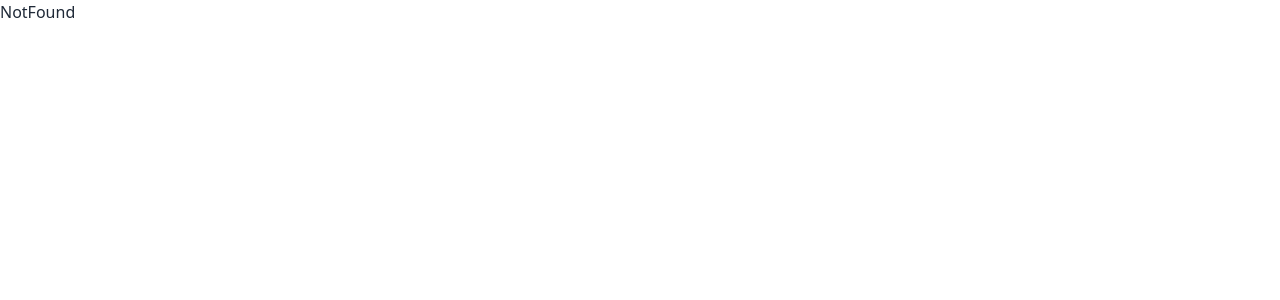
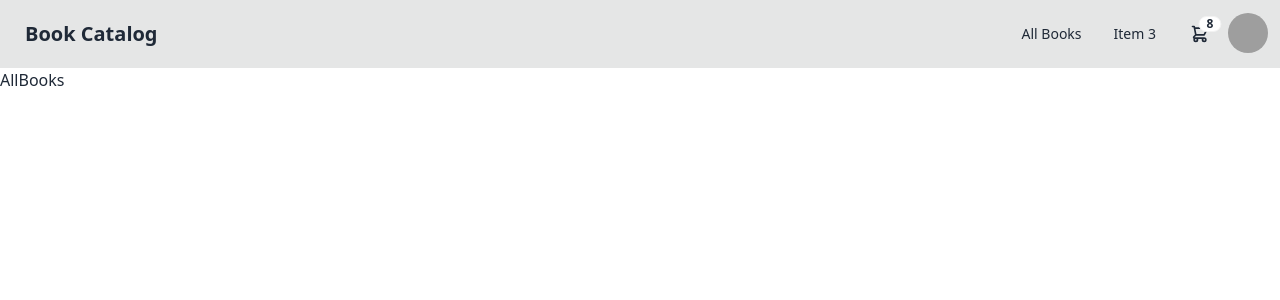
Before and after one commit to Fahadmohammad1/book-catalog-client, a React (Vite) app: page /all-books in a window 1280 px wide. Shown: the top 300 px of the page. Built offline with nearby package versions, Linux system fonts and the light colour scheme; grey boxes are pictures that could not be loaded.

Commit message:
all books route & page added

```diff
--- a/src/layouts/Navbar.tsx
+++ b/src/layouts/Navbar.tsx
@@ -1,13 +1,14 @@
+import { Link } from "react-router-dom";
 
 export default function Navbar() {
   return (
     <div className="navbar bg-base-300">
   <div className="flex-1">
-    <a className="btn btn-ghost normal-case text-xl">Book Catalog</a>
+    <Link to="/" className="btn btn-ghost normal-case text-xl">Book Catalog</Link>
   </div>
   <div className="navbar-center hidden lg:flex">
     <ul className="menu menu-horizontal px-1">
-      <li><a>All Books</a></li>
+      <li><Link to="/all-books">All Books</Link></li>
       <li><a>Item 3</a></li>
     </ul>
   </div>
--- /dev/null
+++ b/src/pages/AllBooks.tsx
@@ -0,0 +1,7 @@
+
+
+export default function AllBooks() {
+  return (
+    <div>AllBooks</div>
+  )
+}
--- a/src/routes/routes.tsx
+++ b/src/routes/routes.tsx
@@ -4,6 +4,7 @@ import Home from "../pages/Home";
 import Login from "../pages/Login";
 import Signup from "../pages/Signup";
 import NotFound from "../pages/NotFound";
+import AllBooks from "../pages/AllBooks";
 
 
 const routes = createBrowserRouter([
@@ -15,6 +16,10 @@ const routes = createBrowserRouter([
           index: true,
           element: <Home />,
         },
+        {
+          path : '/all-books',
+          element : <AllBooks/>
+        }
       ],
     },
     {
```
